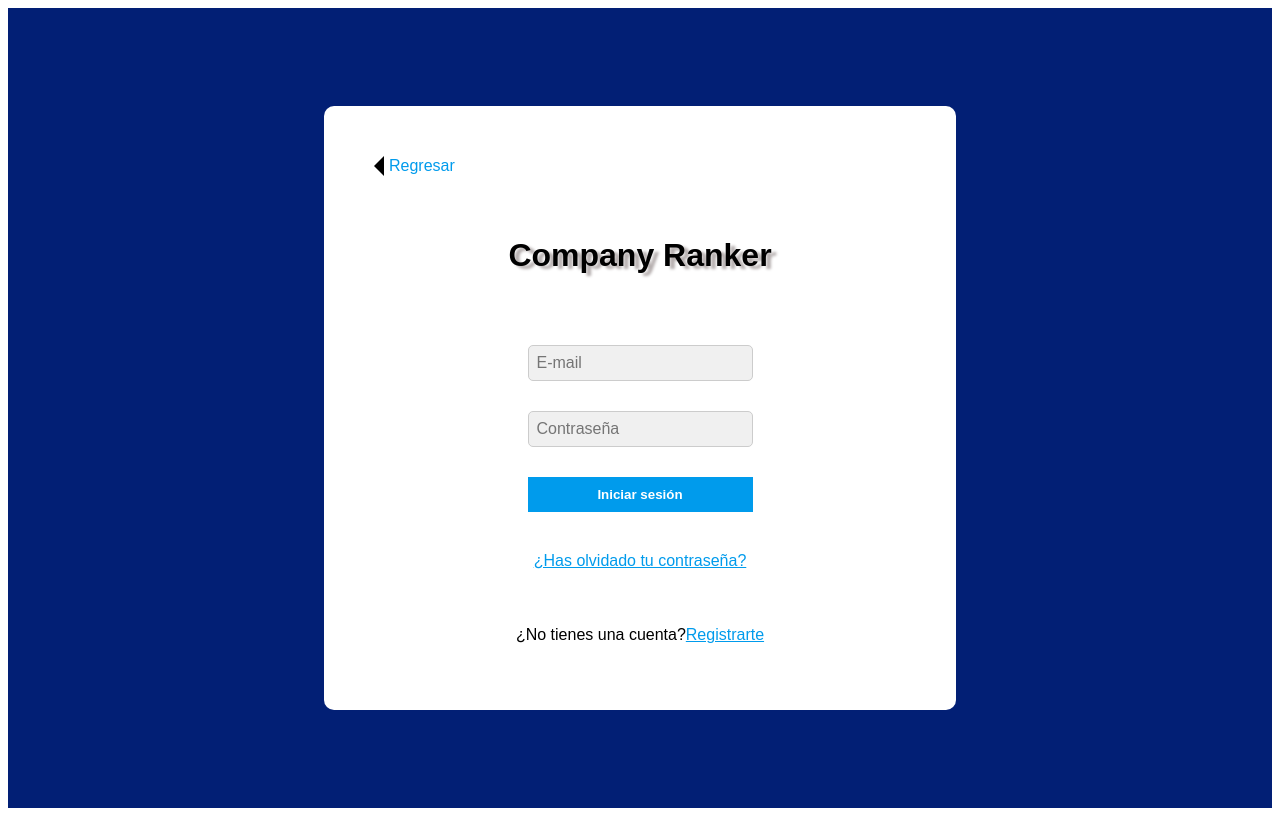
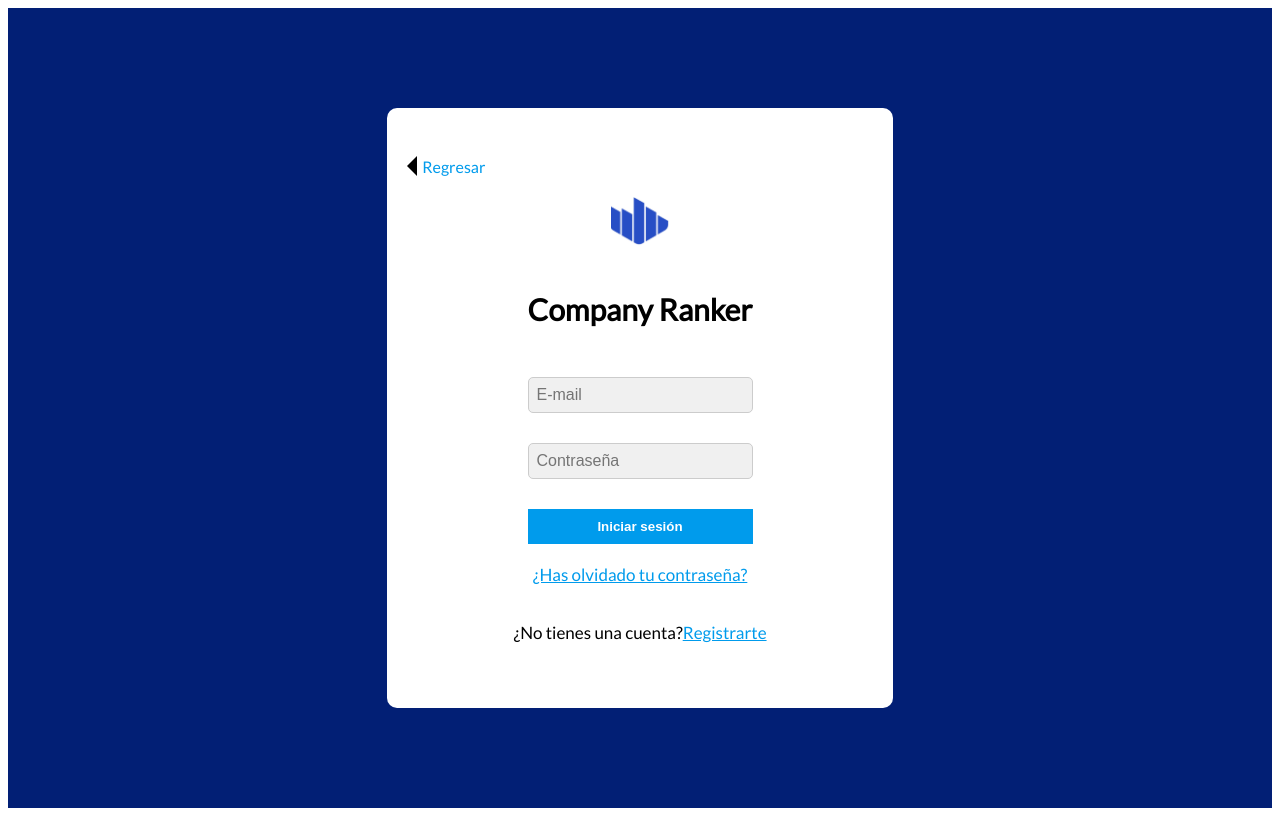
Before and after one commit to GustavoR-ivera/Company-Ranker, a React (Create React App) app in the folder frontend/: page /login in a window 1280 px wide. Built offline with nearby package versions, Linux system fonts and the light colour scheme.

Commit message:
fix_bugs login, fix_styles_forms

```diff
--- a/frontend/src/App.js
+++ b/frontend/src/App.js
@@ -59,7 +59,7 @@
     //rutas que no utilizan la plantilla de barras de navegacion
     {
       path: "/recovery",
-      element: <Register />
+      element: <Recovery />,
     },
     {
       path: "/login",
--- a/frontend/src/pages/home/Home.jsx
+++ b/frontend/src/pages/home/Home.jsx
@@ -1,9 +1,17 @@
-function Home(){
-    return (
-        <div>
-            <h1>Home</h1>
-        </div>
-    )
+import { useContext } from "react";
+import { AuthContext } from "../../context/authContext";
+import "./home.scss";
+
+function Home() {
+  const { currentUser } = useContext(AuthContext);
+
+  return (
+    <div className="home">
+      <div className="banner1">
+        <h1>Welcome, {currentUser.Name}</h1>
+      </div>
+    </div>
+  );
 }
 
 export default Home;
--- /dev/null
+++ b/frontend/src/pages/home/home.scss
@@ -0,0 +1,13 @@
+.home {
+  .banner1 {
+    margin-top: 50px;
+    display: flex;
+    justify-content: center;
+    align-items: center;
+    text-align: center;
+
+    h1 {
+      margin: auto;
+    }
+  }
+}
--- a/frontend/src/pages/login/Login.jsx
+++ b/frontend/src/pages/login/Login.jsx
@@ -3,6 +3,7 @@
 import { Link, useNavigate } from "react-router-dom";
 import { AuthContext } from "../../context/authContext.js";
 import GoBack from "../../components/goBack/GoBack.jsx";
+import logo from "../../images/logo.png";
 
 const Login = () => {
   const [inputs, setInputs] = useState({
@@ -33,7 +34,10 @@
     <div className="login">
       <div className="card">
         <div className="right">
-        <GoBack />
+          <GoBack />
+          <Link to="/">
+            <img src={logo} alt="CompanyRanker" draggable="false" />
+          </Link>
           <h1>Company Ranker</h1>
           <form>
             <input
--- a/frontend/src/pages/login/login.scss
+++ b/frontend/src/pages/login/login.scss
@@ -1,30 +1,37 @@
-.login{
+.login {
   height: 100vh;
   background-color: #021f75;
   display: flex;
   align-items: center;
   justify-content: center;
-    .card{
+  .card {
     font-family: "JejuGothic", sans-serif;
-        width: 50%;
+    width: 40%;
     display: flex;
     background-color: white;
     border-radius: 10px;
     min-height: 600px;
 
-        .right{
+    .right {
       flex: 1;
-            padding: 50px;
+      padding: 20px;
       display: flex;
       flex-direction: column;
-            gap: 40px;
+      gap: 20px;
       justify-content: center;
-            h1{
+      img {
+        width: 58px;
+        height: 50px;
+        object-fit: cover;
+      }
+      h1 {
         text-align: center;
-                text-shadow: 5px 3px 3px rgb(179, 172, 172);
-                color: #000000;
+        font-size: 30px;
+        font-family: "Lato", sans-serif;
+        font-weight: 700;
+        font-style: normal;
       }
-            form{
+      form {
         margin-top: 10px;
         max-width: 350px;
         display: flex;
@@ -32,7 +39,7 @@
         margin-right: auto;
         flex-direction: column;
         gap: 30px;
-                input{
+        input {
           font-size: 16px;
           border: 1px solid #ccc;
           border-bottom: 1px solid lightgray;
@@ -41,8 +48,7 @@
           border-radius: 5px;
           background-color: #f0f0f0;
         }
-                button{
-
+        button {
           width: 100px, 33.33%;
           padding: 10px;
           border: none;
@@ -52,23 +58,28 @@
           cursor: pointer;
         }
       }
-            a{
-                font-family: "JejuGothic", sans-serif;
-                font-size: 16;
+      a {
+        font-family: "Lato", sans-serif;
+        font-weight: 400;
+        font-style: normal;
+        font-size: 17px;
         text-align: center;
-                color: #009bec
+        color: #009bec;
       }
-            p{
-                font-family: "JejuGothic", sans-serif;
+      p {
+        font-family: "Lato", sans-serif;
+        font-weight: 400;
+        font-style: normal;
+        font-size: 17px;
         text-align: center;
-                a1{
+        a1 {
           font-family: SFProDisplay-Regular, Helvetica, Arial, sans-serif;
           padding-left: 10px;
           font-size: 18px;
           color: #021f75;
         }
       }
-            .login-container{
+      .login-container {
         position: relative;
       }
     }
--- a/frontend/src/pages/register/Register.jsx
+++ b/frontend/src/pages/register/Register.jsx
@@ -19,28 +19,35 @@
   };
 
   console.log(inputs);
-  console.log(err);
+  //console.log(err);
   const navigate = useNavigate();
 
   const handleClick = async (e) => {
     e.preventDefault();
     try {
-      await axios.post("http://localhost:8800/server/auth/register", inputs);
+      const res = await axios.post(
+        "http://localhost:8800/server/auth/register",
+        inputs
+      );
       //si el registro es exitoso se redirige a la pagina de inicio
       //apartir de este punto, con que datos de usuario funciona la pagina?
-      navigate("/home");
+      //navigate("/home");
     } catch (err) {
       setErr(err.response.data);
     }
   };
-  console.log(err);
+  //console.log(err);
 
   return (
     <div className="register">
       <div className="card">
         <div className="up">
-        <GoBack />
-          <h1>Company Ranker</h1>
+          <div className="header">
+            <div className="back">
+              <GoBack />
+            </div>
+            <h1>Company Ranker</h1>
+          </div>
 
           <p>Registrate para empezar a compartir tus experiencias</p>
           <form>
@@ -63,7 +70,7 @@
               onChange={handleChange}
             />
             <p>
-            <span className="red-asterisk">*</span>
+              <span className="red-asterisk">*</span>
               Tu contraseña debe incluir letras, numeros y caracteres especiales
             </p>
             <input
@@ -78,14 +85,14 @@
               name="confirmPasword"
               //onChange={handleChanges}
             />
+            {/**err && <span>Algo salió mal</span> */}
+            {err}
+            <button onClick={handleClick}>Regístrate</button>
             <p>
-              Al dar click en registrarte estás aceptando nuestros terminos y
-              condiciones y nuestras politicas de privacidad y nuestras
-              politicas de cookies{" "}
+              Al dar click en registrarte estás aceptando nuestros términos y
+              condiciones, políticas de privacidad y manejo de cookies{" "}
             </p>
-
-            {err && <span>Algo salió mal</span>}
-            <button onClick={handleClick}>Regístrate</button>
+            <hr />
             <p>
               ¿Ya tienes una cuenta?
               <a href="login">Ingresar</a>
--- a/frontend/src/pages/register/register.scss
+++ b/frontend/src/pages/register/register.scss
@@ -1,22 +1,27 @@
-.register{
+@import url("https://fonts.googleapis.com/css2?family=Lato&display=swap");
+
+.register {
   height: 100vh;
   display: flex;
   align-items: center;
   background-color: #021f75;
   justify-content: center;
-        .card{
+  .card {
     width: 50%;
     display: flex;
     background-color: white;
     border-radius: 10px;
     min-height: 600px;
 
-            .up{
+    .up {
       align-items: center;
+
       .header {
-                    margin-bottom: -30px;
+        //margin-bottom: -30px;
         display: flex;
+        flex-direction: column;
         align-items: center;
+        //margin-left: 10px;
       }
 
       .header-img {
@@ -24,47 +29,50 @@
         height: auto;
         margin-right: 10px;
       }
-                .header-text{
+      .header-text {
         max-width: 150px;
         text-align: center;
       }
       flex: 1;
-                padding: 50px;
+      padding: 40px;
       display: flex;
       flex-direction: column;
       gap: 40px;
       justify-content: left;
-                h1{
-                    font-family: "JejuGothic", sans-serif;
-                    text-align: center;
-                    text-shadow: 5px 3px 3px rgb(179, 172, 172);
-                    color: #000000;
+      h1 {
+        font-size: 30px;
+        font-family: "Lato", sans-serif;
+        font-weight: 700;
+        font-style: normal;
       }
       .red-asterisk {
         color: red; /* Establece el color del texto a rojo */
       }
-                p{
-                    font-family: SFProDisplay-Regular, Helvetica, Arial, sans-serif;
+      p {
+        font-family: "Lato", sans-serif;
+        font-weight: 400;
+        font-style: normal;
+        font-size: 17px;
         margin-top: -10px;
         margin-bottom: -20px;
         text-align: center;
         text-orientation: upright;
       }
-                p1{
+      p1 {
         font-family: SFProDisplay-Regular, Helvetica, Arial, sans-serif;
         margin-bottom: -28px;
         text-align: center;
         text-orientation: upright;
       }
-                form{
-                    margin-top: 10px;
+      form {
+        //margin-top: 10px;
         max-width: 350px;
         display: flex;
         margin-left: auto;
         margin-right: auto;
         flex-direction: column;
         gap: 20px;
-                    input{
+        input {
           font-size: 16px;
           border: 1px solid #ccc;
           border-bottom: 1px solid lightgray;
@@ -73,7 +81,7 @@
           border-radius: 5px;
           background-color: #f0f0f0;
         }
-                    button{
+        button {
           width: 100px, 33.33%;
           padding: 10px;
           border: none;
@@ -83,33 +91,33 @@
           cursor: pointer;
         }
       }
-                a{
+      a {
         text-align: center;
-                    color: #009bec
+        color: #009bec;
       }
-                p2{
+      p2 {
         text-align: center;
-                    a1{
+        a1 {
           padding-left: 10px;
           color: #009bec;
         }
       }
-                .down{
+      .down {
         font-family: "JejuGothic", sans-serif;
         display: flex;
         justify-content: center;
         align-items: center;
-                    .login_register{
+        .login_register {
           margin-left: 15px;
         }
       }
     }
   }
 }
-    body{
+body {
   background-attachment: fixed;
   block-size: cover;
 }
-    .red-asterisk{
-        color: red
+.red-asterisk {
+  color: red;
 }
```
Lines whose indentation alone changed are shown as unchanged.
